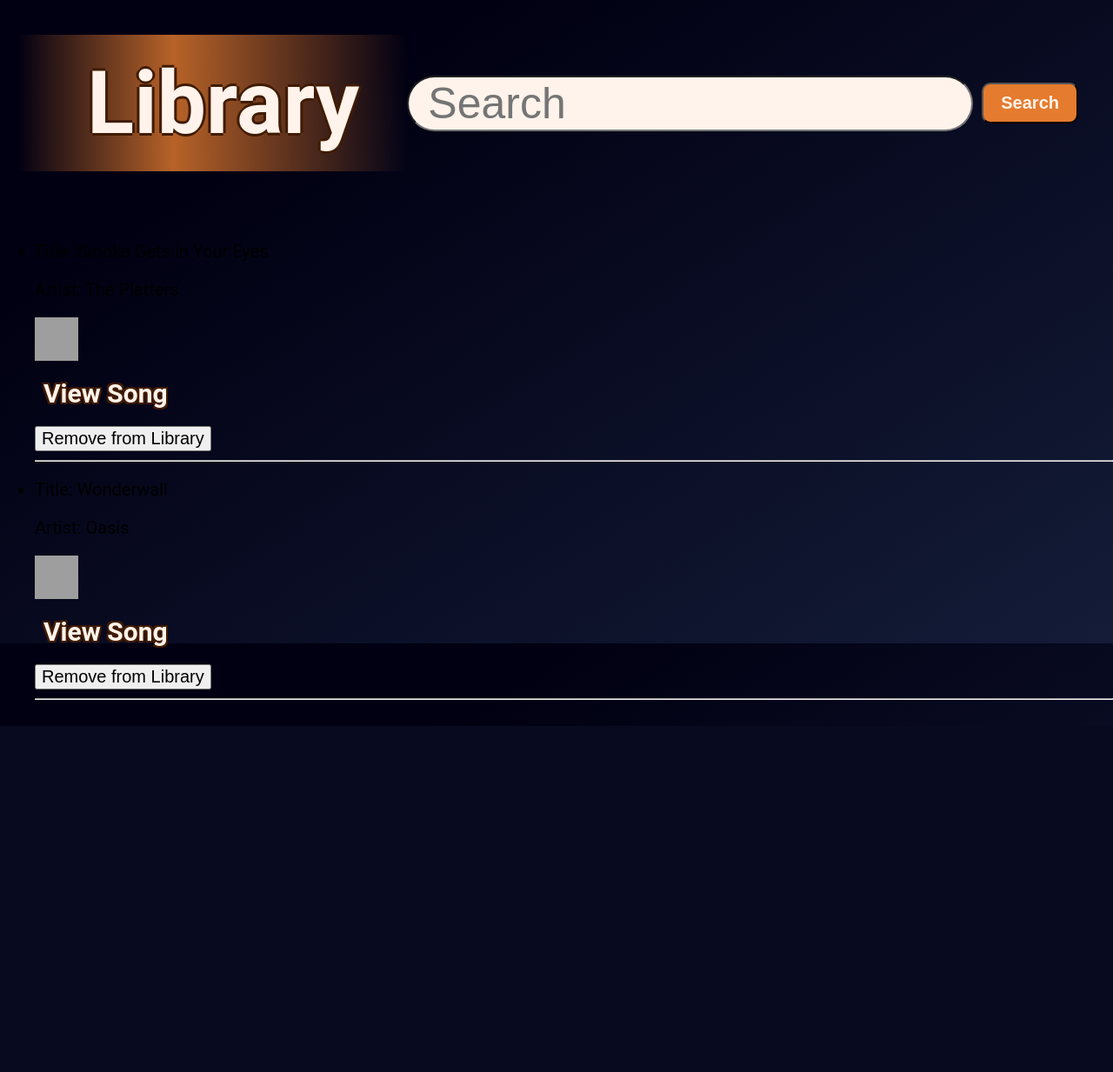
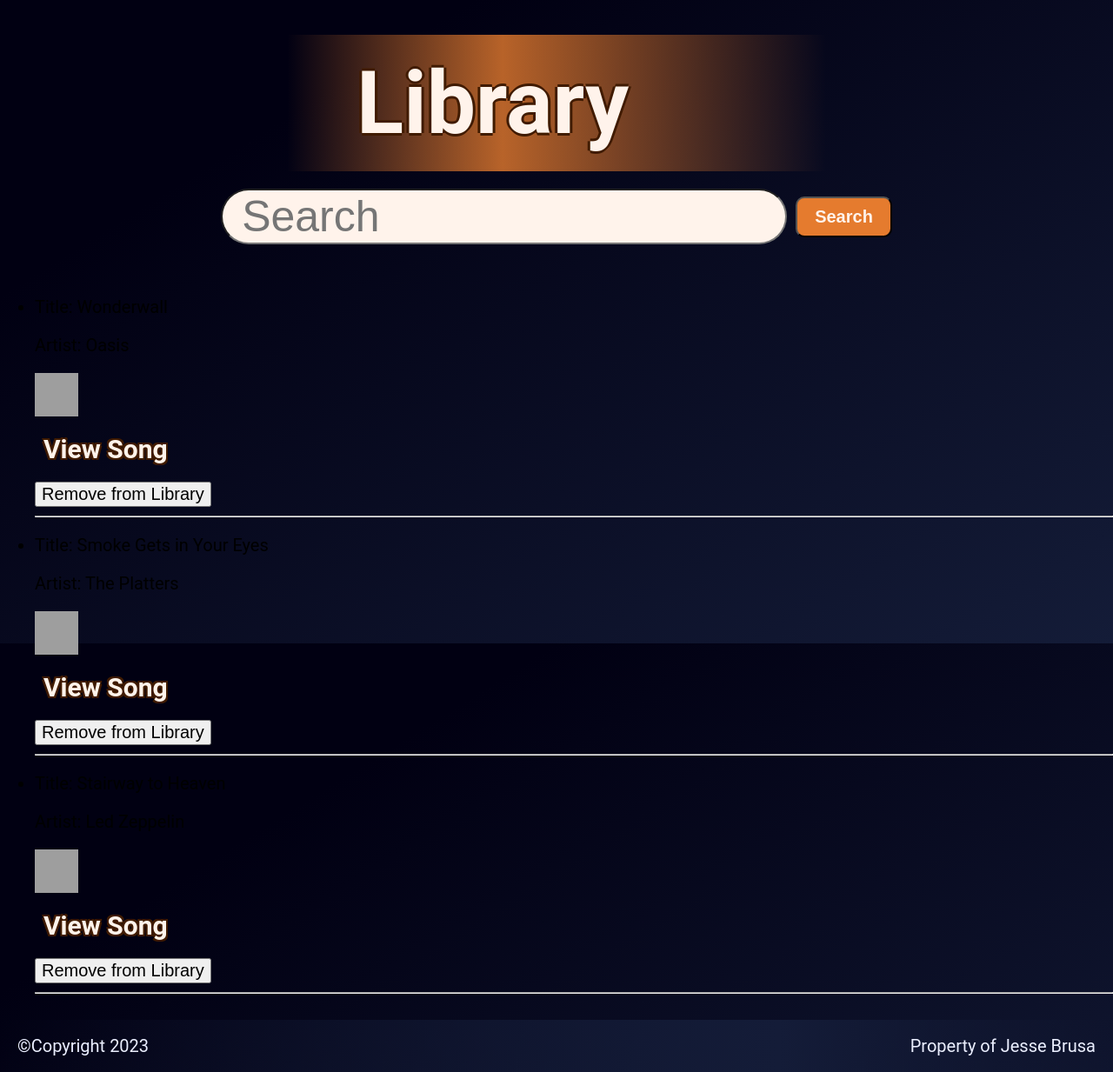
Before and after one commit to jessebrusa/django_guitainer, a Django app: page /library/ in a window 1280 px wide. Shown: the part 60-1293 px from the top of the page at 87% size. Before the commit the page ends 895 px from the top, so only its background shows below. Run offline with Django 5.2, Linux system fonts and the light colour scheme; a user stored in the database is signed in; data comes from the database, SQL or seed files in the repository; some libraries are stand-ins or nearby versions; grey boxes are pictures that could not be loaded.

Commit message:
implemented catalogue features from library and fixed queries

```diff
--- a/components/templates/base/nav.html
+++ b/components/templates/base/nav.html
@@ -108,7 +108,10 @@
             <li class="nav-item"><a class="nav-link" href="{% url 'find-song' %}">Find Song</a></li>
             {% if request.path == '/library/' %}
                 <li class="nav-item"><a class="nav-link" href="{% url 'catalogue' %}">Catalogue</a></li>
+            {% elif request.path == '/catalogue/'%}
+                <li class="nav-item"><a class="nav-link" href="{% url 'library' %}">Library</a></li>
             {% else %}
+                <li class="nav-item"><a class="nav-link" href="{% url 'catalogue' %}">Catalogue</a></li>
                 <li class="nav-item"><a class="nav-link" href="{% url 'library' %}">Library</a></li>
             {% endif %}
             <li class="nav-item"><a class="nav-link" href="{% url 'logout' %}">Logout</a></li>
--- a/library/templates/base/library.html
+++ b/library/templates/base/library.html
@@ -31,6 +31,8 @@
         {% endfor %}
     </ul>
 
+    {% include 'base/footer.html' %}
+
     {% load static %}
     <script src="{% static 'js/main.js' %}"></script>
     <script>
--- a/library/views.py
+++ b/library/views.py
@@ -7,7 +7,7 @@ from django.views.generic import ListView, DetailView
 from django.views import View
 from django.contrib.auth.mixins import LoginRequiredMixin
 from django.conf import settings
-
+from django.db.models import Q
 
 from .models import Song, UserSong, SongUrl, SongAttempt
 
@@ -21,8 +21,10 @@ class LibraryView(LoginRequiredMixin, ListView):
     template_name = 'base/library.html'
     context_object_name = 'song_list'
 
+
+
     def get_queryset(self):
-        queryset = Song.objects.select_related('songurl').filter(usersong__user=self.request.user)
+        queryset = Song.objects.select_related('songurl').filter(Q(created=self.request.user) | Q(usersong__user=self.request.user))
         search_query = self.request.GET.get('search', None)
         if search_query:
             queryset = queryset.filter(title__icontains=search_query)
@@ -34,9 +36,12 @@ class CatalogueView(LoginRequiredMixin, ListView):
     context_object_name = 'song_list'
 
     def get_queryset(self):
-        return Song.objects.select_related('songurl').filter(usersong__user=self.request.user, created__isnull=True)
-
-
+        user_songs = UserSong.objects.filter(user=self.request.user).values_list('song', flat=True)
+        queryset = Song.objects.select_related('songurl').exclude(created__isnull=False).exclude(id__in=user_songs)
+        search_query = self.request.GET.get('search', None)
+        if search_query:
+            queryset = queryset.filter(title__icontains=search_query)
+        return queryset
 class AddToLibraryView(LoginRequiredMixin, View):
     def post(self, request, song_id):
         song = get_object_or_404(Song, id=song_id)
--- a/static/css/stylesheet.css
+++ b/static/css/stylesheet.css
@@ -69,12 +69,16 @@ footer p {
     align-items: center;
     width: 100%;
     padding: 1rem;
+    flex-wrap: wrap;
 }
 
 .headerItems .headerContainer {
     width: 50%;
+    min-width: 350px;
     text-align: left;
     margin: 1rem 0;
+    display: flex;
+    flex-wrap: wrap;
 }
 
 .headerItems .headerContainer h1 {
@@ -84,15 +88,17 @@ footer p {
 .headerItems .searchContainer {
     margin-right: 1rem;
     display: flex;
+    justify-content: flex-end;
     align-items: center;
     gap: .5rem;
+    min-width: 300px;
+    flex-wrap: wrap;
 }
 
 .headerItems .searchContainer input {
     background-color: #FFF3EB;
     border-radius: 2rem;
     font-size: 2.5rem;
-    min-width: 10rem;
     text-indent: 1rem;
 }
 
@@ -269,12 +275,20 @@ footer p {
     margin: 1rem 0 1rem 0;
 }
 
-@keyframes spin {
-    0% { transform: rotate(0deg); }
-    100% { transform: rotate(360deg); }
+
+
+@media (max-width: 1450px) {
+    .headerItems .searchContainer {
+        margin: auto;
+        justify-content: center;
+    }
+
+    .headerItems {
+        justify-content: center;
+    }
 }
 
-/* Hide the first navbar on screens smaller than 800px */
+
 @media (max-width: 874px) {
     .navbar.d-none.d-lg-block {
         display: none !important;
@@ -284,6 +298,14 @@ footer p {
         width: 4.5rem;
         height: 4.5rem;
     }
+
+    .headerItems .searchContainer input {
+        font-size: 1.5rem;
+    }
+
+    .headerItems .headerContainer h1 {
+        margin: 0;
+    }
 }
 
 /* Hide the second navbar on screens larger than 800px */
```
Also changed, not shown: library/templates/base/catalogue.html (+11 -2 lines).
